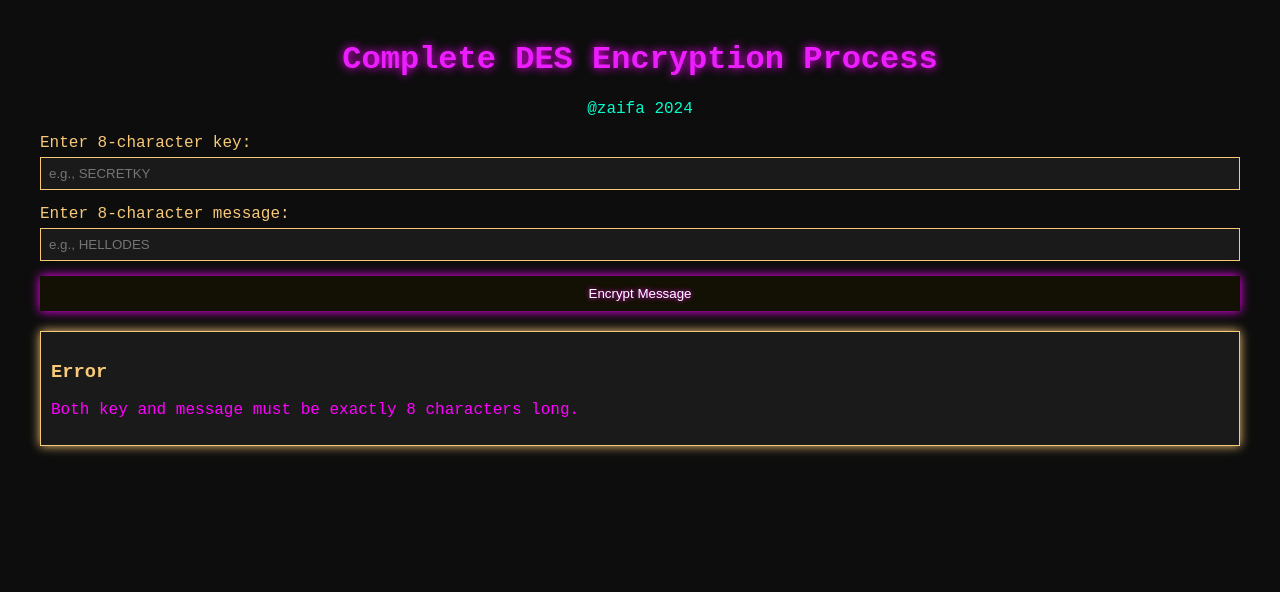
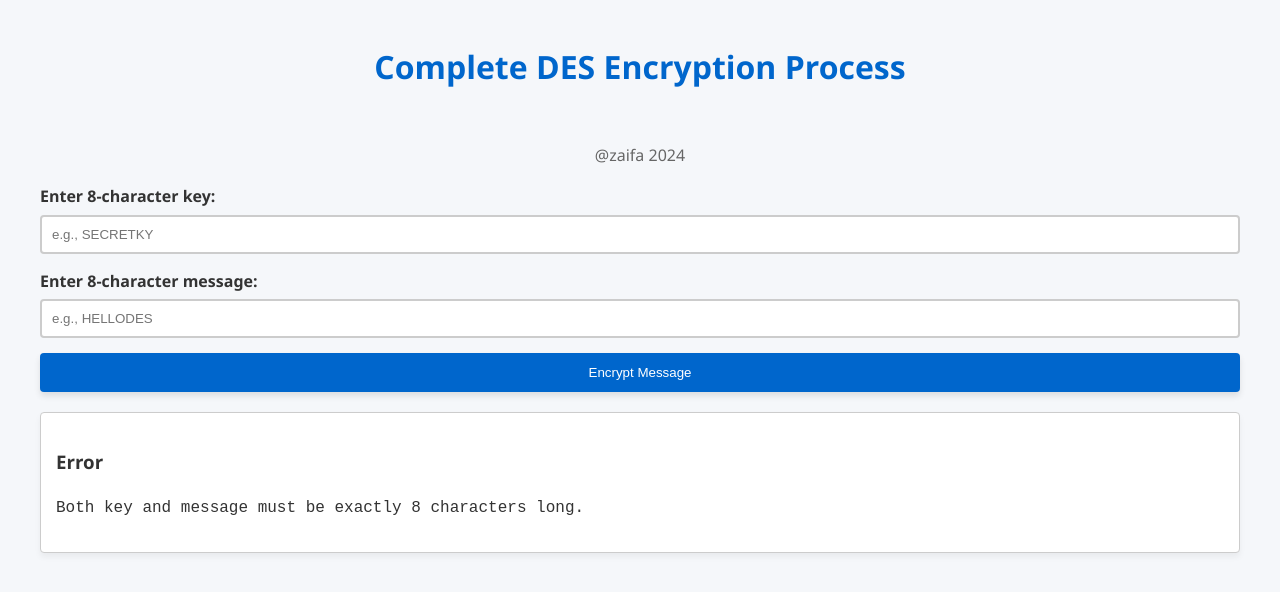
Before and after one commit to Huzaifa-Akram/DES-Encryption, a plain HTML site: page index.html in a window 1280 px wide. Both pictures are taken after a click on the button "Encrypt Message". Drawn offline with Linux system fonts and the light colour scheme.

Commit message:
Add files via upload

```diff
--- a/index.html
+++ b/index.html
@@ -5,6 +5,9 @@
     <meta name="viewport" content="width=device-width, initial-scale=1.0">
     <title>DES Encryption</title>
     <link rel="stylesheet" href="styles.css">
+    <audio id="click-sound" src="click.wav" preload="auto"></audio>
+    <audio id="typing-sound" src="typing.wav" preload="auto"></audio>
+
 </head>
 <body>
     <h1>Complete DES Encryption Process</h1>
--- a/script.js
+++ b/script.js
@@ -1,3 +1,5 @@
+
+
         const PC1 = [57, 49, 41, 33, 25, 17, 9, 1, 58, 50, 42, 34, 26, 18, 10, 2, 59, 51, 43, 35, 27, 19, 11, 3, 60, 52, 44, 36, 63, 55, 47, 39, 31, 23, 15, 7, 62, 54, 46, 38, 30, 22, 14, 6, 61, 53, 45, 37, 29, 21, 13, 5, 28, 20, 12, 4];
         const PC2 = [14, 17, 11, 24, 1, 5, 3, 28, 15, 6, 21, 10, 23, 19, 12, 4, 26, 8, 16, 7, 27, 20, 13, 2, 41, 52, 31, 37, 47, 55, 30, 40, 51, 45, 33, 48, 44, 49, 39, 56, 34, 53, 46, 42, 50, 36, 29, 32];
         const IP = [58, 50, 42, 34, 26, 18, 10, 2, 60, 52, 44, 36, 28, 20, 12, 4, 62, 54, 46, 38, 30, 22, 14, 6, 64, 56, 48, 40, 32, 24, 16, 8, 57, 49, 41, 33, 25, 17, 9, 1, 59, 51, 43, 35, 27, 19, 11, 3, 61, 53, 45, 37, 29, 21, 13, 5, 63, 55, 47, 39, 31, 23, 15, 7];
@@ -187,3 +189,21 @@
             const finalCiphertext = permute(preOutput, FP);
             addResult("Final Ciphertext", formatBinary(finalCiphertext, 8));
         }
+
+
+
+        const clickSound = document.getElementById('click-sound');
+        const typingSound = document.getElementById('typing-sound');
+
+        document.querySelectorAll('button').forEach(button => {
+            button.addEventListener('click', function() {
+                clickSound.play();
+            });
+        });
+
+
+        document.querySelectorAll('input[type="text"]').forEach(input => {
+            input.addEventListener('keydown', function() {
+                typingSound.play();
+            });
+        });
--- a/styles.css
+++ b/styles.css
@@ -1,17 +1,18 @@
 body {
-    font-family: 'Courier New', Courier, monospace;
-    background-color: #0d0d0d;
-    color: #00ffcc;
+    font-family: 'Segoe UI', Tahoma, Geneva, Verdana, sans-serif;
+    background-color: #f5f7fa;  /* Light grayish-blue background */
+    color: #333333;  /* Dark gray text for readability */
     max-width: 1200px;
     margin: 0 auto;
     padding: 20px;
-    cursor: url('cyberpunk-cursor.png'), auto;
+    line-height: 1.6;
 }
 
 h1, h2 {
     text-align: center;
-    color: #ec1eff;
-    text-shadow: 0 0 10px #ff00ff;
+    color: #0066cc;  /* Professional blue for headings */
+    text-shadow: none;
+    margin-bottom: 30px;
 }
 
 .input-group {
@@ -21,62 +22,66 @@ h1, h2 {
 label {
     display: block;
     margin-bottom: 5px;
-    color: #f8c979;
+    color: #333333;
+    font-weight: bold;
 }
 
 input[type="text"] {
     width: 100%;
-    padding: 8px;
+    padding: 10px;
     box-sizing: border-box;
-    background-color: #1a1a1a;
-    border: 1px solid #f8c979;
-    color: #f8c979;
+    background-color: #ffffff;
+    border: 2px solid #cccccc;
+    border-radius: 4px;
+    color: #333333;
+    transition: border-color 0.3s ease;
+}
+
+input[type="text"]:focus {
+    border-color: #0066cc;  /* Highlight input when focused */
 }
 
 button {
     display: block;
     width: 100%;
-    padding: 10px;
-    background-color: #131103;
+    padding: 12px;
+    background-color: #0066cc;  /* Professional blue */
     color: white;
     border: none;
+    border-radius: 4px;
     cursor: pointer;
-    margin-bottom: 20px;
-    text-shadow: 0 0 5px #ff00ff;
-    box-shadow: 0 0 10px #ff00ff;
-    transition: all 0.3s ease;
+    box-shadow: 0 4px 6px rgba(0, 0, 0, 0.1);
+    transition: background-color 0.3s ease, box-shadow 0.3s ease;
 }
 
 button:hover {
-    background-color: #ff00ff;
-    box-shadow: 0 0 20px #ff00ff;
+    background-color: #004080;  /* Darker blue on hover */
+    box-shadow: 0 6px 10px rgba(0, 0, 0, 0.2);
 }
 
 #results {
     margin-top: 20px;
-    color: #f8c979;
+    color: #333333;
 }
 
 .result {
-    background-color: #1a1a1a;
-    border: 1px solid #f8c979;
-    padding: 10px;
-    margin-bottom: 10px;
-    box-shadow: 0 0 10px #f8c979;
+    background-color: #ffffff;
+    border: 1px solid #cccccc;
+    padding: 15px;
+    margin-bottom: 15px;
+    border-radius: 4px;
+    box-shadow: 0 4px 6px rgba(0, 0, 0, 0.05);
 }
 
 .monospace {
     font-family: monospace;
     word-wrap: break-word;
-    color: #ff00ff;
+    color: #333333;
     font-size: 1rem;
-}
-.monospace:hover {
-    background-color: #333333;
-    color: #00ffcc;
 }
 
 .copyright {
     text-align: center;
-    color: #00ffcc;
+    color: #666666;
+    margin-top: 50px;
 }
```
Also changed, not shown: 2 other files.
